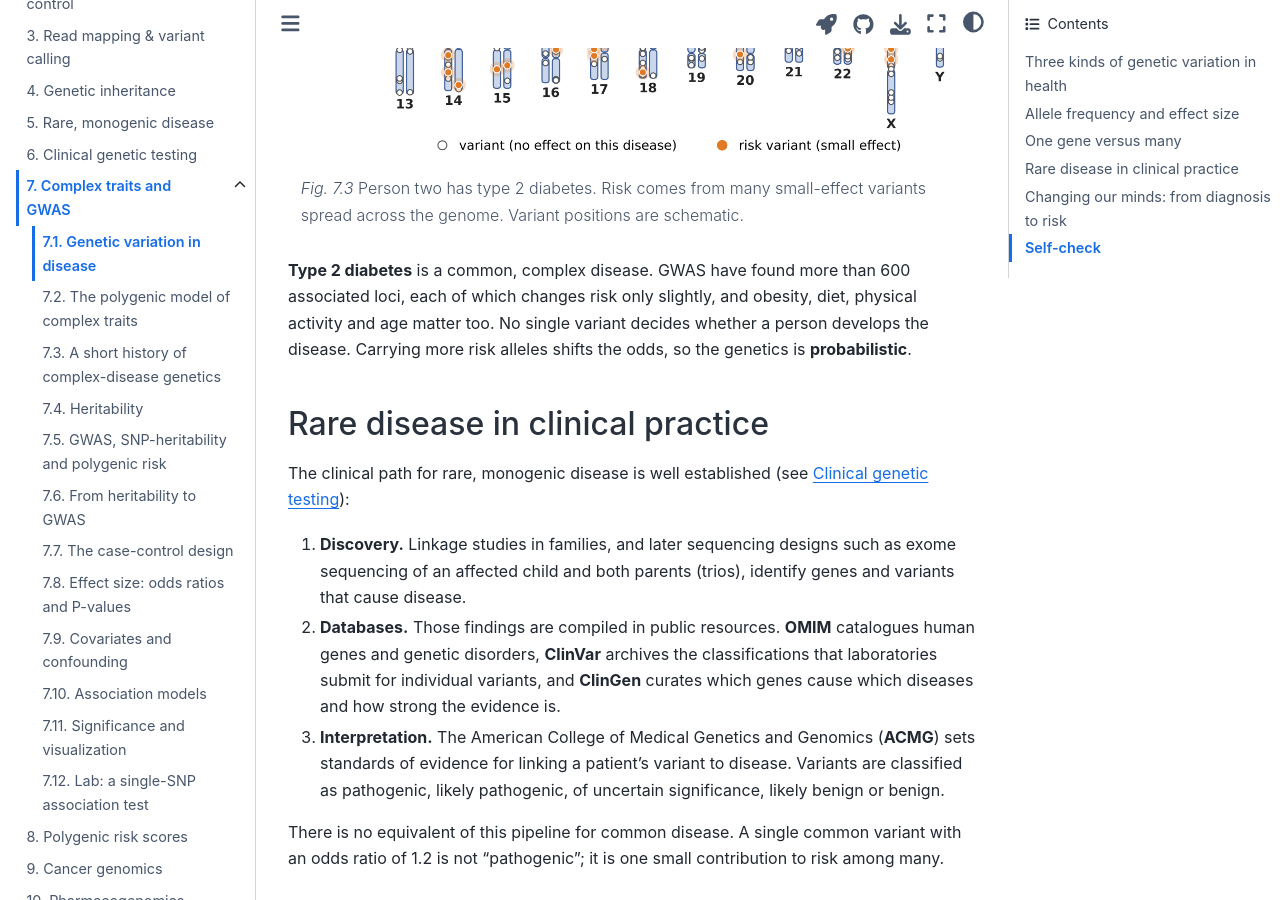
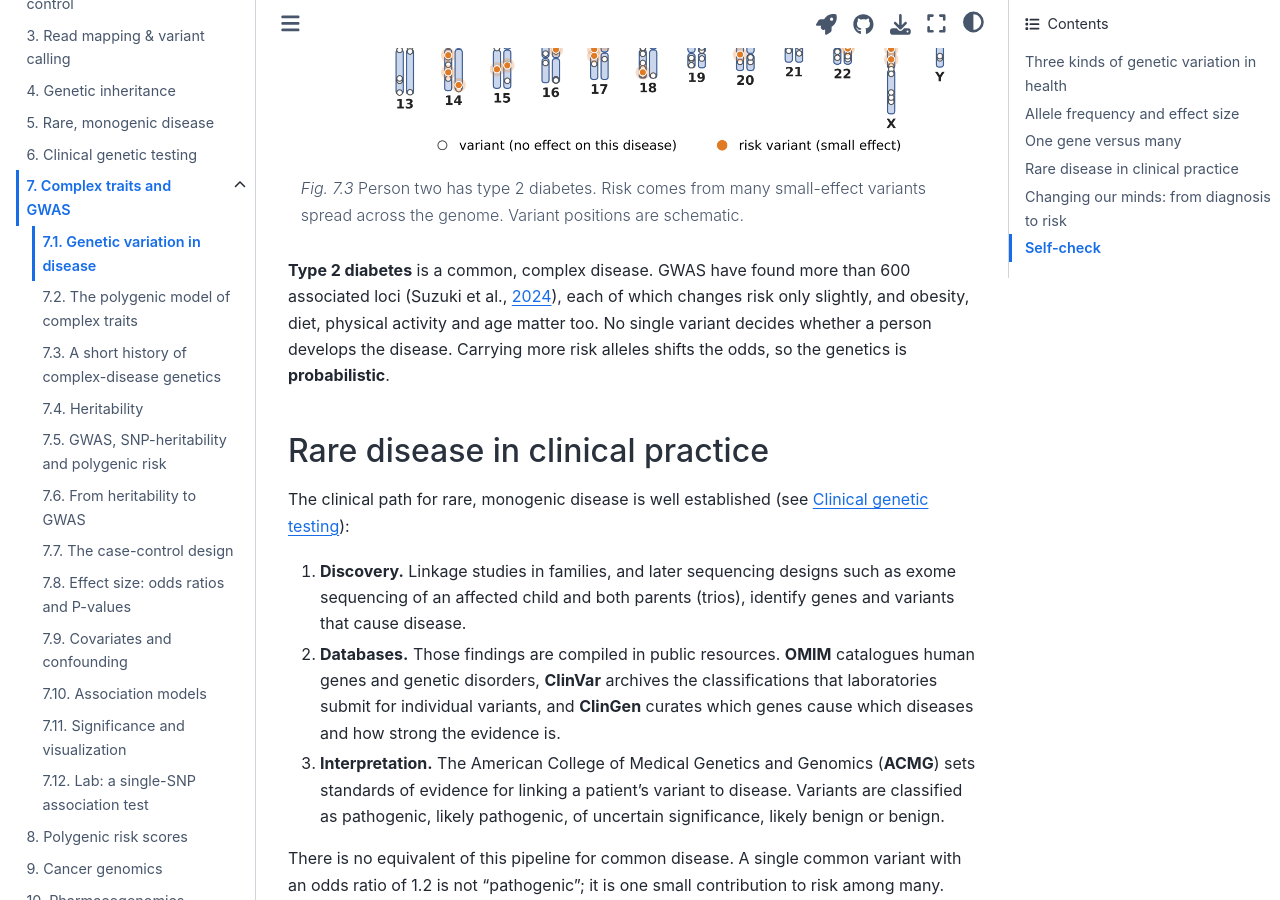
Before and after one commit to ikingjordan3/gab-book, a Jupyter Book: the page built from book/complex-traits-gwas/variation-spectrum.md, in a window 1280 px wide and 900 px high, scrolled down 3053 px. Built offline with Jupyter Book 1.0.4 settings and Sphinx 7.4.7 and the Sphinx Book theme 1.1.4, drawn with Linux system fonts in a browser that asks for light colours.

Commit message:
7.1, 7.6: cite Suzuki et al. 2024 for >600 T2D loci (#23)
Claude-Session: https://claude.ai/code/session_01U6DWbeVWiDfcG4AH2CHpBz

Co-authored-by: Claude <noreply@anthropic.com>

````diff
--- a/book/complex-traits-gwas/variation-spectrum.md
+++ b/book/complex-traits-gwas/variation-spectrum.md
@@ -95,8 +95,8 @@ Person two has type 2 diabetes. Risk comes from many small-effect variants sprea
 genome. Variant positions are schematic.
 ```
 
-**Type 2 diabetes** is a common, complex disease. GWAS have found more than 600 associated loci, each of
-which changes risk only slightly, and obesity, diet, physical activity and age matter too. No single
+**Type 2 diabetes** is a common, complex disease. GWAS have found more than 600 associated loci
+(Suzuki et al., [2024](https://doi.org/10.1038/s41586-024-07019-6)), each of which changes risk only slightly, and obesity, diet, physical activity and age matter too. No single
 variant decides whether a person develops the disease. Carrying more risk alleles
 shifts the odds, so the genetics is **probabilistic**.
 
````
Also changed, not shown: book/complex-traits-gwas/heritability-to-gwas.md (+2 -1 lines).
